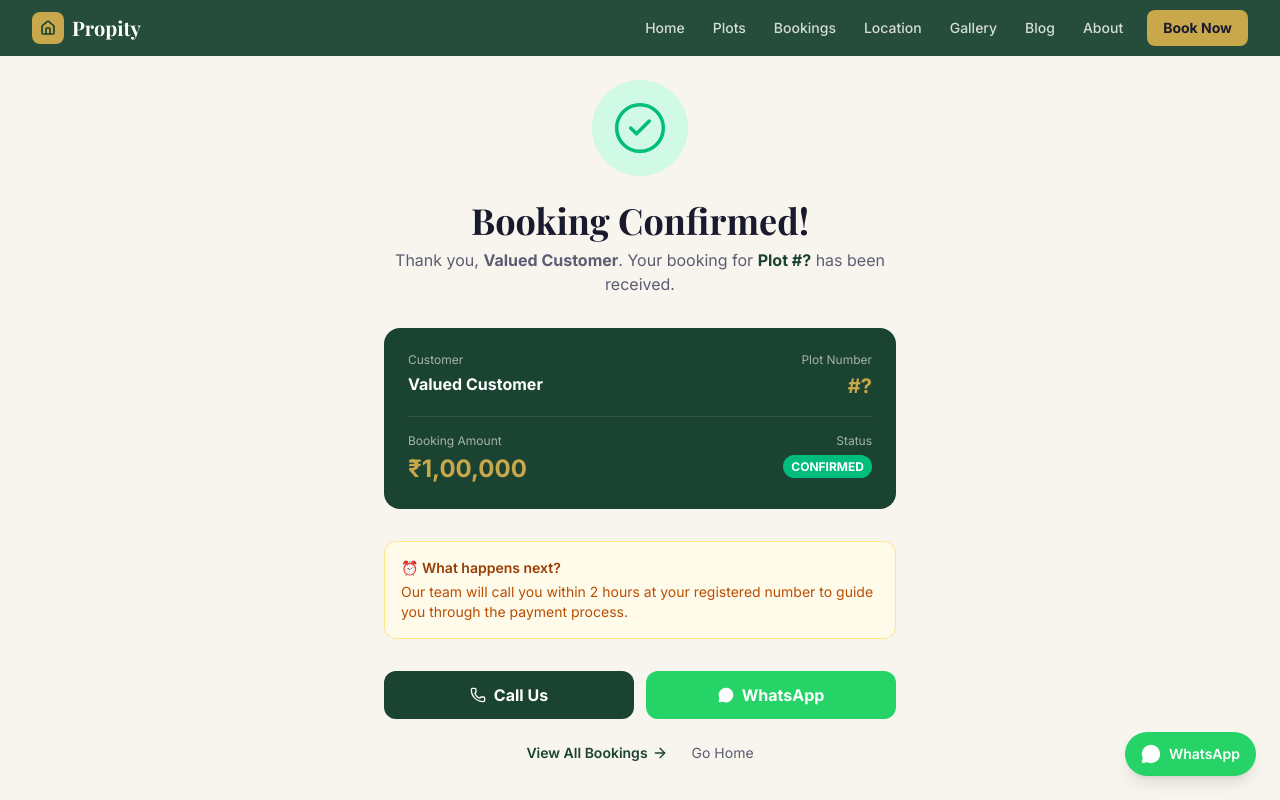
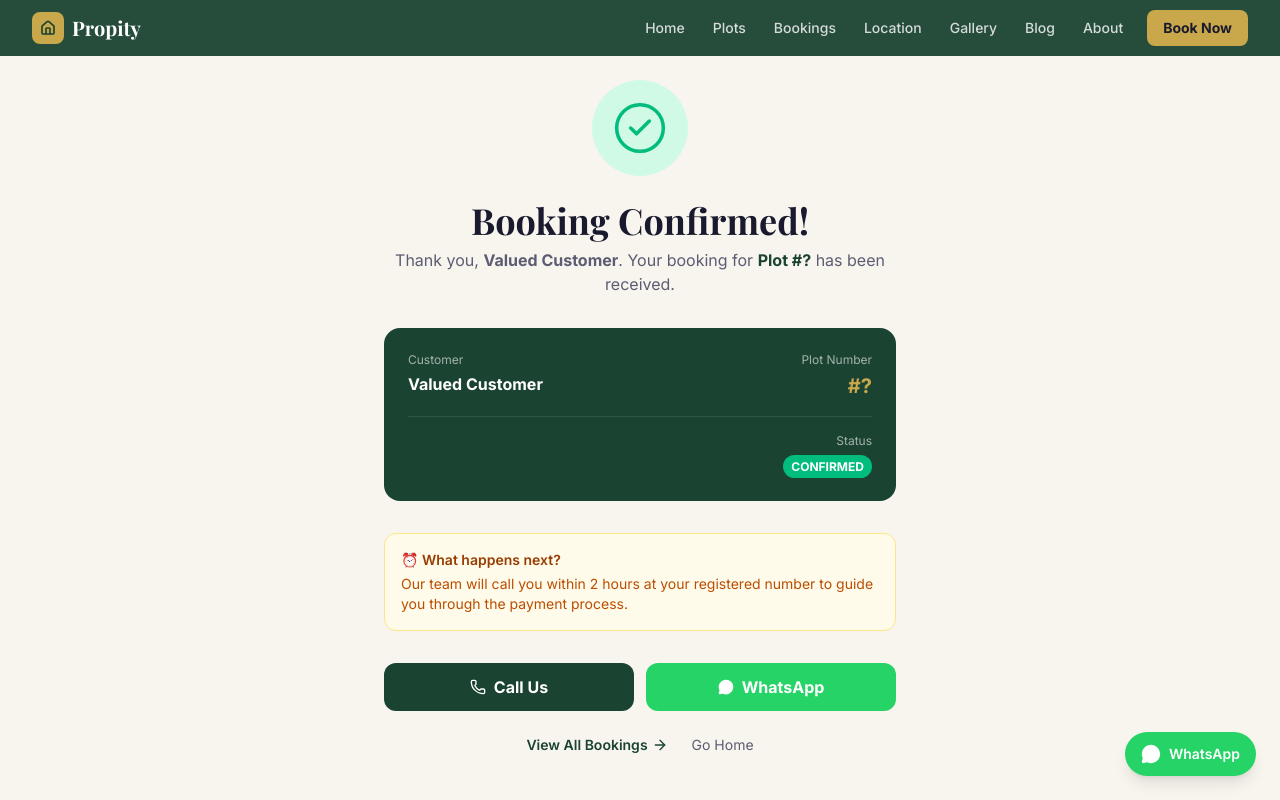
Before and after one commit to hadukpara-design/propity, a Next.js app: page /book/success in a window 1280 px wide. Shown: the top 800 px of the page. Built offline with nearby package versions, Linux system fonts and the light colour scheme; a web font is replaced by a local one.

Commit message:
Remove all booking amount (Rs 1,00,000) from public pages

```diff
--- a/app/(public)/about/page.tsx
+++ b/app/(public)/about/page.tsx
@@ -31,7 +31,6 @@ export default function AboutPage() {
               { label: 'Total Area', value: '17 Kani (2,93,760 Sq. Feet)' },
               { label: 'Total Plots', value: '63 Residential Plots' },
               { label: 'Plot Sizes', value: '2.77 Ganda to 20 Ganda' },
-              { label: 'Booking Amount', value: '₹1,00,000 (Token)' },
               { label: 'Internal Road Width', value: '20-Foot Wide Internal Roads' },
             ].map(({ label, value }) => (
               <div key={label} className="flex flex-col">
@@ -90,7 +89,7 @@ export default function AboutPage() {
             href="/book"
             className="inline-block bg-[#C9A84C] text-[#1A1A2E] font-bold px-10 py-4 rounded-xl text-lg hover:bg-[#E8C96A] transition-colors"
           >
-            Book Your Plot — ₹1,00,000
+            Book Your Plot
           </Link>
           <p className="mt-3 text-[#5C5C72] text-sm">Or call us: <a href="tel:8132953235" className="text-[#1B4332] font-semibold">+91 81329 53235</a></p>
         </div>
--- a/app/(public)/blog/[slug]/page.tsx
+++ b/app/(public)/blog/[slug]/page.tsx
@@ -101,7 +101,7 @@ export default async function BlogPostPage({ params }: Props) {
             Interested in Buying a Plot?
           </h3>
           <p className="text-white/70 mb-6 text-sm">
-            17 Kani Township · 63 Residential Plots · Book with ₹1,00,000
+            17 Kani Township · 63 Residential Plots · Laxmilunga, Agartala
           </p>
           <div className="flex flex-col sm:flex-row items-center justify-center gap-3">
             <Link
--- a/app/(public)/book/success/page.tsx
+++ b/app/(public)/book/success/page.tsx
@@ -38,11 +38,7 @@ export default async function BookSuccessPage({
               <p className="font-bold text-[#C9A84C] text-xl">#{plot}</p>
             </div>
           </div>
-          <div className="border-t border-white/10 pt-4 flex justify-between">
-            <div>
-              <p className="text-white/60 text-xs mb-1">Booking Amount</p>
-              <p className="font-bold text-[#C9A84C] text-2xl">₹1,00,000</p>
-            </div>
+          <div className="border-t border-white/10 pt-4 flex justify-end">
             <div className="text-right">
               <p className="text-white/60 text-xs mb-1">Status</p>
               <span className="bg-emerald-500 text-white text-xs font-bold px-2 py-1 rounded-full">CONFIRMED</span>
--- a/app/(public)/plots/[id]/page.tsx
+++ b/app/(public)/plots/[id]/page.tsx
@@ -50,7 +50,6 @@ export default async function PlotDetailPage({ params }: { params: Promise<{ id:
                 { label: 'Size', value: `${plot.ganda_size} Ganda`, icon: Home },
                 { label: 'Area', value: `${sqft.toLocaleString()} sq ft`, icon: Home },
                 { label: 'Price', value: `₹${plot.price_lakhs} Lakhs`, icon: Home },
-                { label: 'Booking', value: '₹1,00,000', icon: Home },
               ].map(({ label, value }) => (
                 <div key={label} className="bg-[#F8F5EF] rounded-xl p-4">
                   <p className="text-xs text-[#5C5C72] mb-1">{label}</p>
--- a/components/features/BookingForm.tsx
+++ b/components/features/BookingForm.tsx
@@ -77,8 +77,6 @@ export default function BookingForm({ availablePlots }: BookingFormProps) {
               <p className="text-white/60 text-sm">{selectedPlot.ganda_size} Ganda</p>
             </div>
             <div className="text-right">
-              <p className="text-xs text-white/60 mb-1">Booking Amount</p>
-              <p className="text-xl font-bold text-[#C9A84C]">₹1,00,000</p>
             </div>
           </div>
         </div>
@@ -192,7 +190,7 @@ export default function BookingForm({ availablePlots }: BookingFormProps) {
       <div className="bg-[#C9A84C]/10 border border-[#C9A84C]/30 rounded-lg p-3 flex items-start gap-2">
         <IndianRupee className="w-4 h-4 text-[#C9A84C] mt-0.5 shrink-0" />
         <p className="text-xs text-[#5C5C72]">
-          Booking amount: <strong>₹1,00,000</strong>. Our team will contact you within 2 hours to guide you through the payment process.
+          Our team will contact you within 2 hours to guide you through the payment process.
         </p>
       </div>
 
--- a/components/layout/Footer.tsx
+++ b/components/layout/Footer.tsx
@@ -37,7 +37,6 @@ export default function Footer() {
             <ul className="space-y-2 text-sm text-gray-400">
               <li>17 Kani Township</li>
               <li>63 Residential Plots</li>
-              <li>Book at ₹1,00,000</li>
             </ul>
           </div>
 
```
